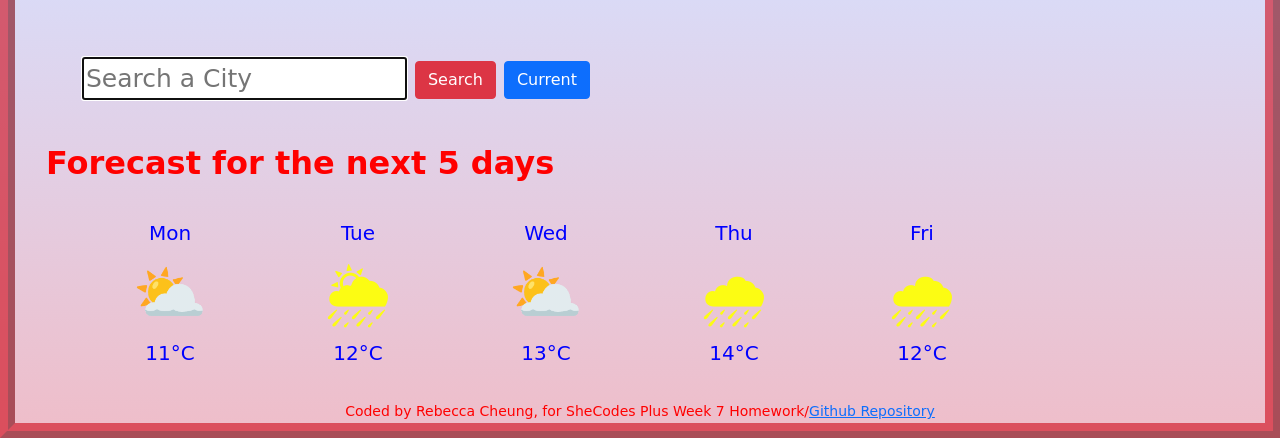
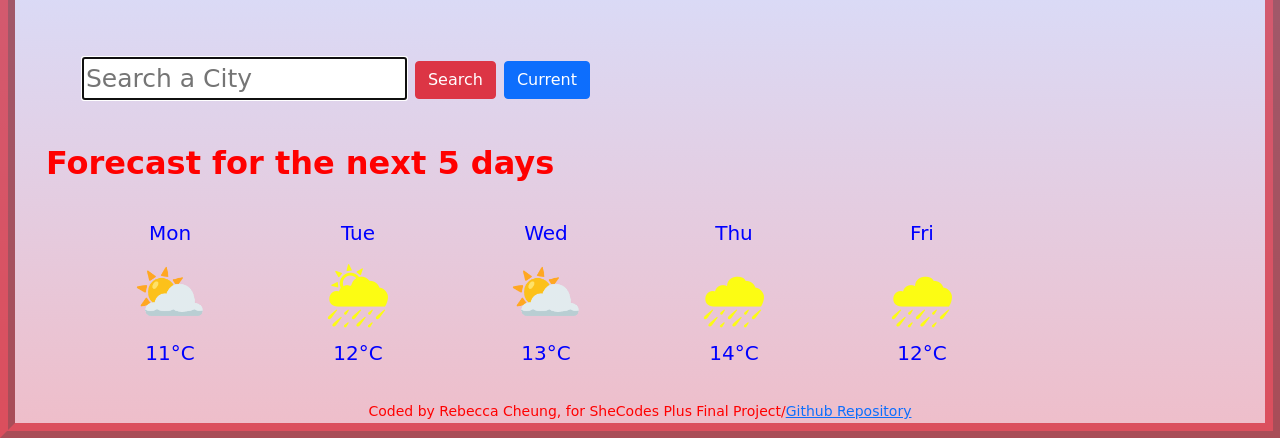
Before and after one commit to Beckachu1907/SheCodes-Plus-Homework, a website built with Parcel: page index.html in a window 1280 px wide. Shown: the part 401-839 px from the top of the page. Built offline with nearby package versions, Linux system fonts and the light colour scheme; a web font is replaced by a local one.

Commit message:
Updated Final Project & auto scaling on any device
-updated footer to "Final Project" instead of "Week 7 Homework"
-added meta viewport to head to auto scale weather app to any device

```diff
--- a/index.html
+++ b/index.html
@@ -3,6 +3,7 @@
   <head>
     <title>Rebecca's Weather App</title>
     <meta charset="UTF-8" />
+    <meta name="viewport" content="width=device-width, initial-scale=1">
     <script src="https://unpkg.com/axios/dist/axios.min.js"></script>
     <link
       href="https://cdn.jsdelivr.net/npm/bootstrap@5.0.0-beta3/dist/css/bootstrap.min.css"
@@ -121,7 +122,7 @@
 
     <br />
     <footer>
-      <small>Coded by Rebecca Cheung, for SheCodes Plus Week 7 Homework/<a href="https://github.com/Beckachu1907/SheCodes-Plus-Week-6-Homework"  target="_blank">Github Repository</a></small>
+      <small>Coded by Rebecca Cheung, for SheCodes Plus Final Project/<a href="https://github.com/Beckachu1907/SheCodes-Plus-Week-6-Homework"  target="_blank">Github Repository</a></small>
     </footer>
   </body>
 </html>
```
